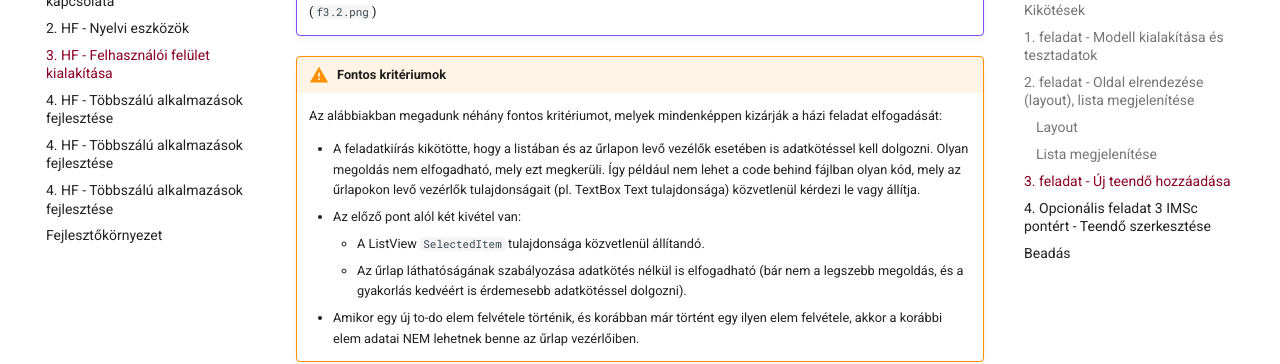
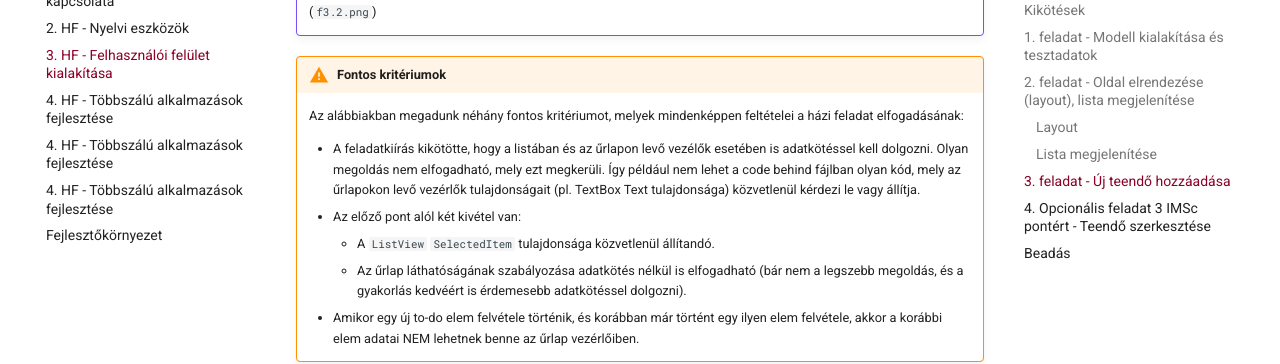
Before and after one commit to bmeviauab00/szoftvertechnikak, an MkDocs documentation site: the page built from docs/hazi/3-felhasznaloi-felulet-kialakitasa/index.md, in a window 1280 px wide and 900 px high, scrolled down 8735 px. Shown: the part 152-516 px from the top of the window. Built offline with MkDocs 1.6.1 and Material for MkDocs 9.7.7, drawn with Linux system fonts in a browser that asks for light colours; emoji names are drawn with the system emoji font; comment, search, counter and statistics services are not loaded; the version menu is left out.

Commit message:
HF 3 fogalmazás hangolás

```diff
--- a/docs/hazi/3-felhasznaloi-felulet-kialakitasa/index.md
+++ b/docs/hazi/3-felhasznaloi-felulet-kialakitasa/index.md
@@ -347,11 +347,11 @@ Az űrlap elrendezése
     Illessz be egy képernyőképet az alkalmazásról, ahol az előző képen lévő teendő a listába került és eltűnt az űrlap! (`f3.2.png`)
 
 !!! warning "Fontos kritériumok"
-    Az alábbiakban megadunk néhány fontos kritériumot, melyek mindenképpen kizárják a házi feladat elfogadását:
+    Az alábbiakban megadunk néhány fontos kritériumot, melyek mindenképpen feltételei a házi feladat elfogadásának:
 
     * A feladatkiírás kikötötte, hogy a listában és az űrlapon levő vezélők esetében is adatkötéssel kell dolgozni. Olyan megoldás nem elfogadható, mely ezt megkerüli. Így például nem lehet a code behind fájlban olyan kód, mely az űrlapokon levő vezérlők tulajdonságait (pl. TextBox Text tulajdonsága) közvetlenül kérdezi le vagy állítja.
     * Az előző pont alól két kivétel van:
-        * A ListView `SelectedItem` tulajdonsága közvetlenül állítandó.
+        * A `ListView` `SelectedItem` tulajdonsága közvetlenül állítandó.
         * Az űrlap láthatóságának szabályozása adatkötés nélkül is elfogadható (bár nem a legszebb megoldás, és a gyakorlás kedvéért is érdemesebb adatkötéssel dolgozni).
     * Amikor egy új to-do elem felvétele történik, és korábban már történt egy ilyen elem felvétele, akkor a korábbi elem adatai NEM lehetnek benne az űrlap vezérlőiben.
 
```
